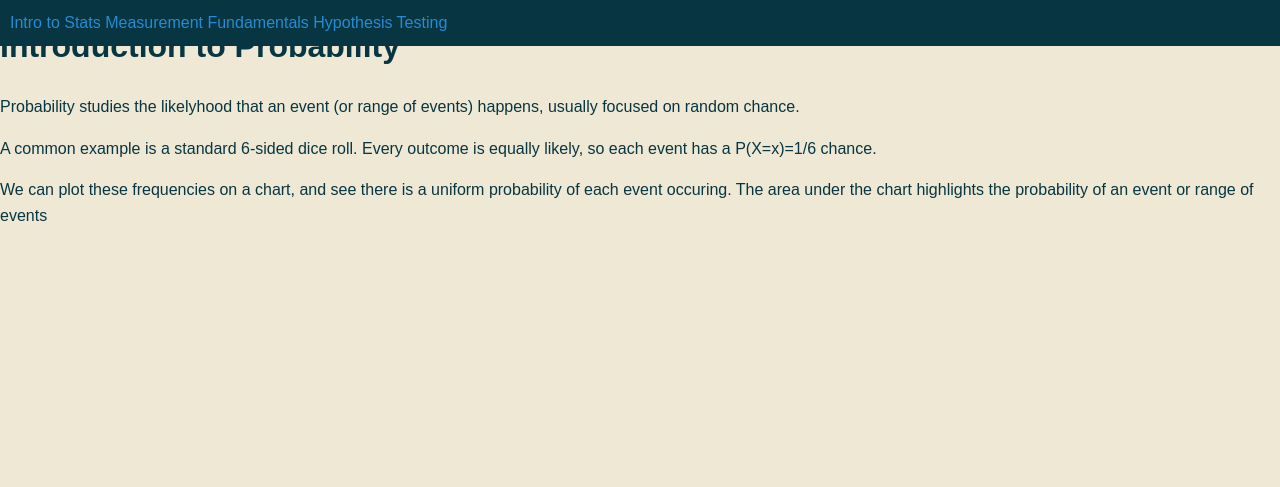
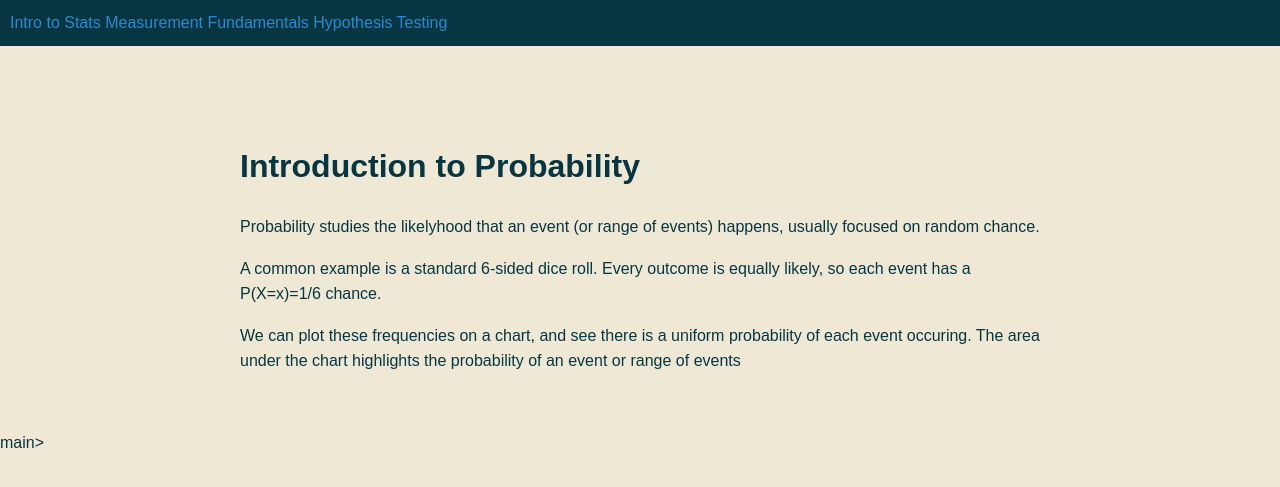
Before and after one commit to mrsoltys/ProbStat.github.io, a Jekyll site: the page built from Probability.md, in a window 1280 px wide. Shown: the top 487 px of the page. Built offline with Jekyll 4.4.1, drawn with Linux system fonts in a browser that asks for light colours; comment, search, counter and statistics services are not loaded.

Commit message:
Update default.html

```diff
--- a/_layouts/default.html
+++ b/_layouts/default.html
@@ -15,10 +15,14 @@
     {% include navigation.html %}
     {% if page.toc %}
       <nav id="toc">
-      <h3>Table of Contents</h3>
-      {% include toc.html %}
-    </nav>
+        <h3>Table of Contents</h3>
+        <ul>
+        {{ content | toc_only }}
+        </ul>
+      </nav>
     {% endif %}
+    <main>
     {{ content }}
+  </main>main>
   </body>
 </html>
```
